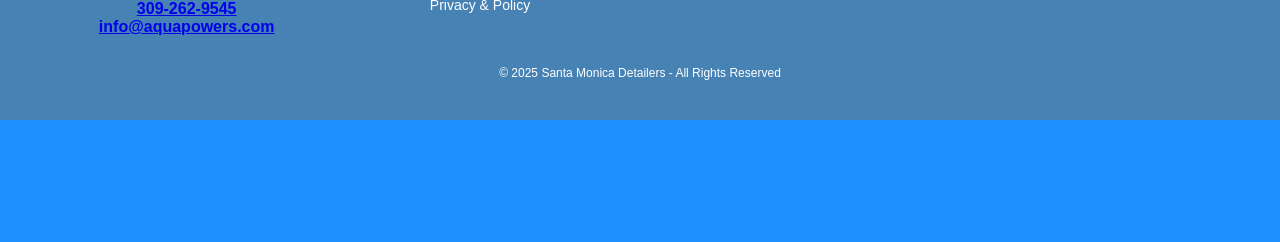
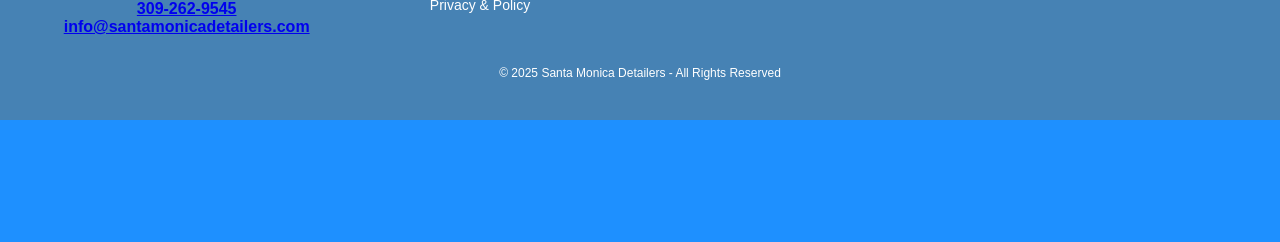
Before and after one commit to mirtazayev/santamonicadetailerscom, a FastAPI app: page /reviews in a window 1280 px wide. Shown: the part 558-800 px from the top of the page. Run offline with FastAPI, Linux system fonts and the light colour scheme; data that the repository does not hold is empty; a map, chart or similar area stays blank; parts of the project's set-up code (start-up, migrations or seed data) failed here and were passed over.

Commit message:
Update reviews.html

```diff
--- a/templates/reviews.html
+++ b/templates/reviews.html
@@ -237,7 +237,7 @@
             <p><strong>Service Areas: Santa Monica, West LA and surrounding areas</strong></p>
             <p><strong>Working Hours: Every day, 7:00 AM - 5:00 PM</strong></p>
             <h4>Contact Info: <br><a href="tel:+13092629545">309-262-9545</a></h4>
-            <h4><a href="mailto:info@aquapowers.com">info@aquapowers.com</a></h4>
+            <h4><a href="mailto:info@aquapowers.com">info@santamonicadetailers.com</a></h4>
         </div>
 
         <!-- Quick Links Section -->
```
